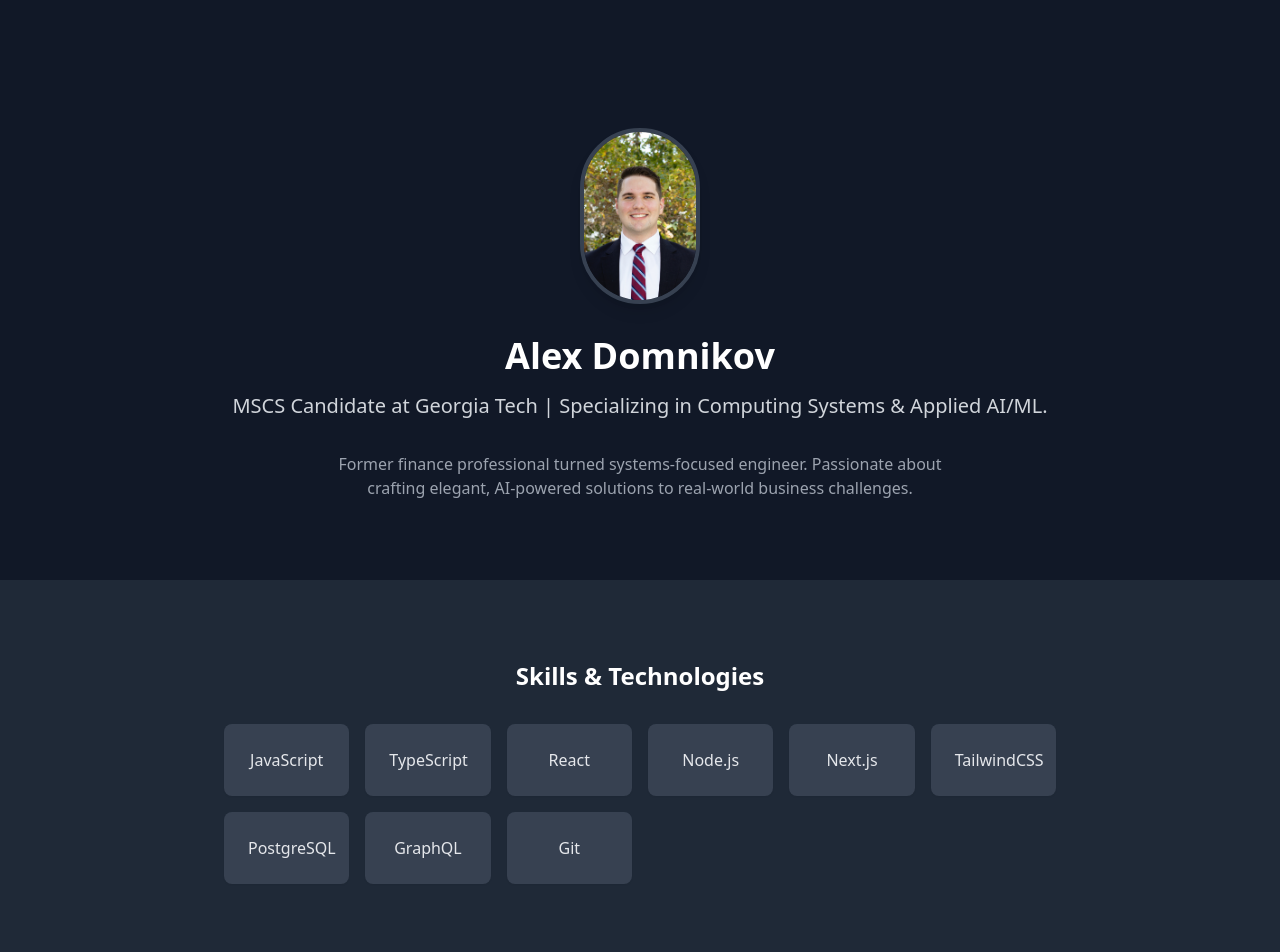
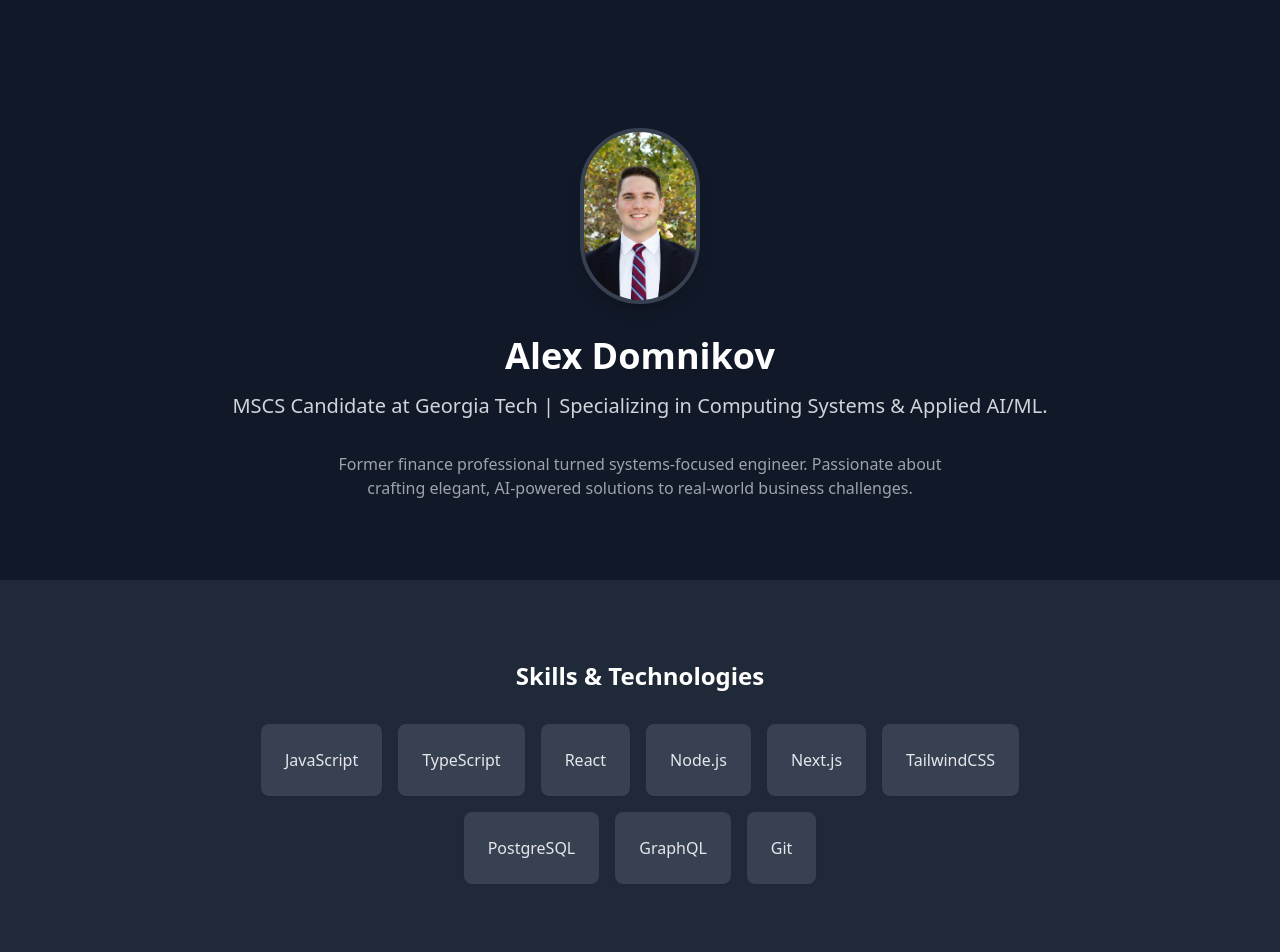
Before and after one commit to alexdomnikov/portfolio-website, a Next.js app: page / in a window 1280 px wide. Shown: the top 952 px of the page. Built offline with nearby package versions, Linux system fonts and the light colour scheme.

Commit message:
Experimenting with flex

```diff
--- a/app/components/SkillsSection.tsx
+++ b/app/components/SkillsSection.tsx
@@ -5,7 +5,7 @@ export default function SkillsSection() {
 		<section className="bg-gray-800 py-12 sm:py-20">
 			<div className="max-w-4xl mx-auto px-4 sm:px-6 lg:px-8">
 				<h2 className="text-xl sm:text-2xl font-bold text-white mb-6 sm:mb-8 text-center">Skills & Technologies</h2>
-				<div className="grid grid-cols-[repeat(auto-fit,_minmax(120px,1fr))] gap-4 justify-center">
+				<div className="flex flex-wrap justify-center gap-4">
 					{skills.map((skill) => (
 						<div
 							key={skill}
```
